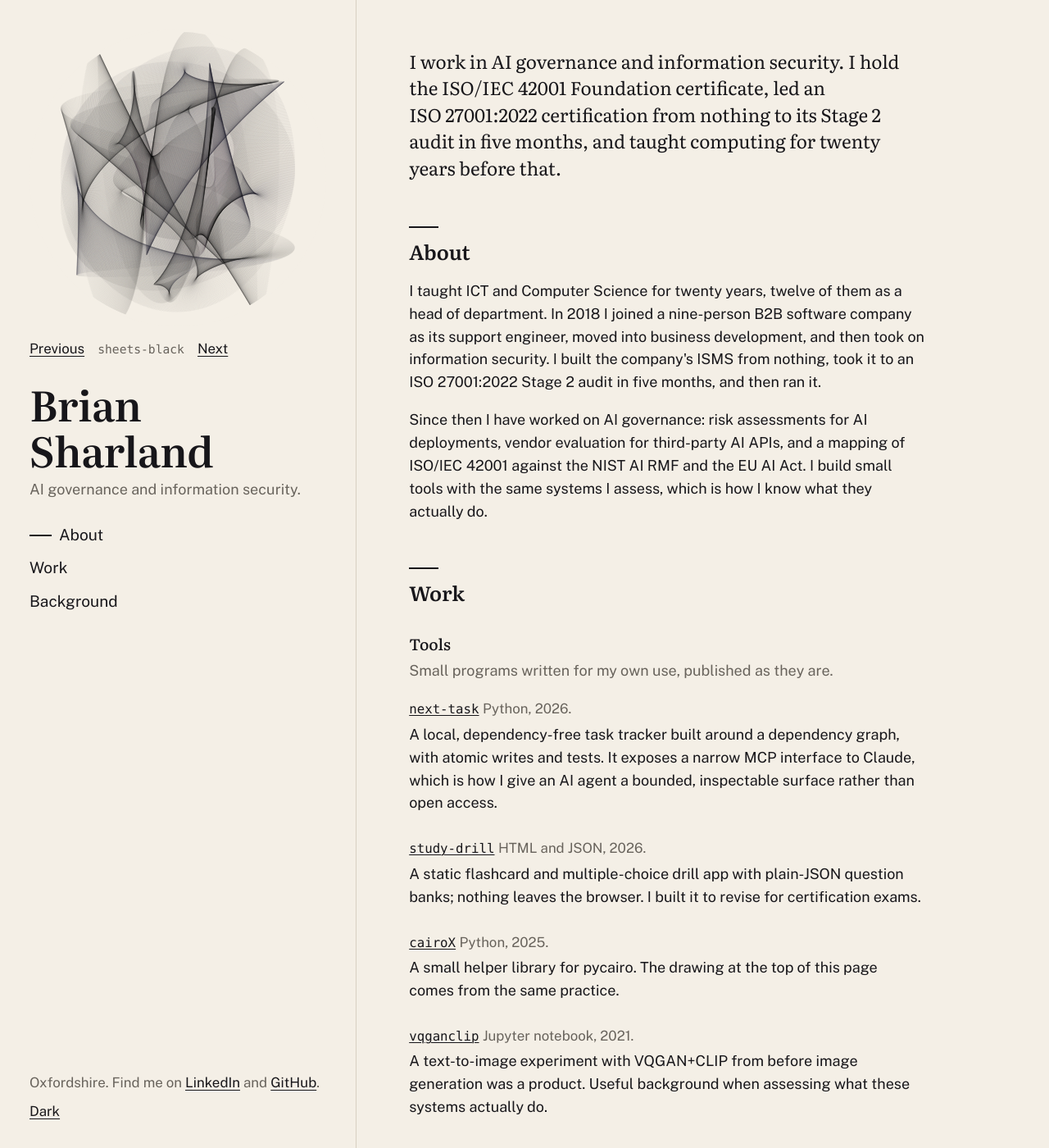
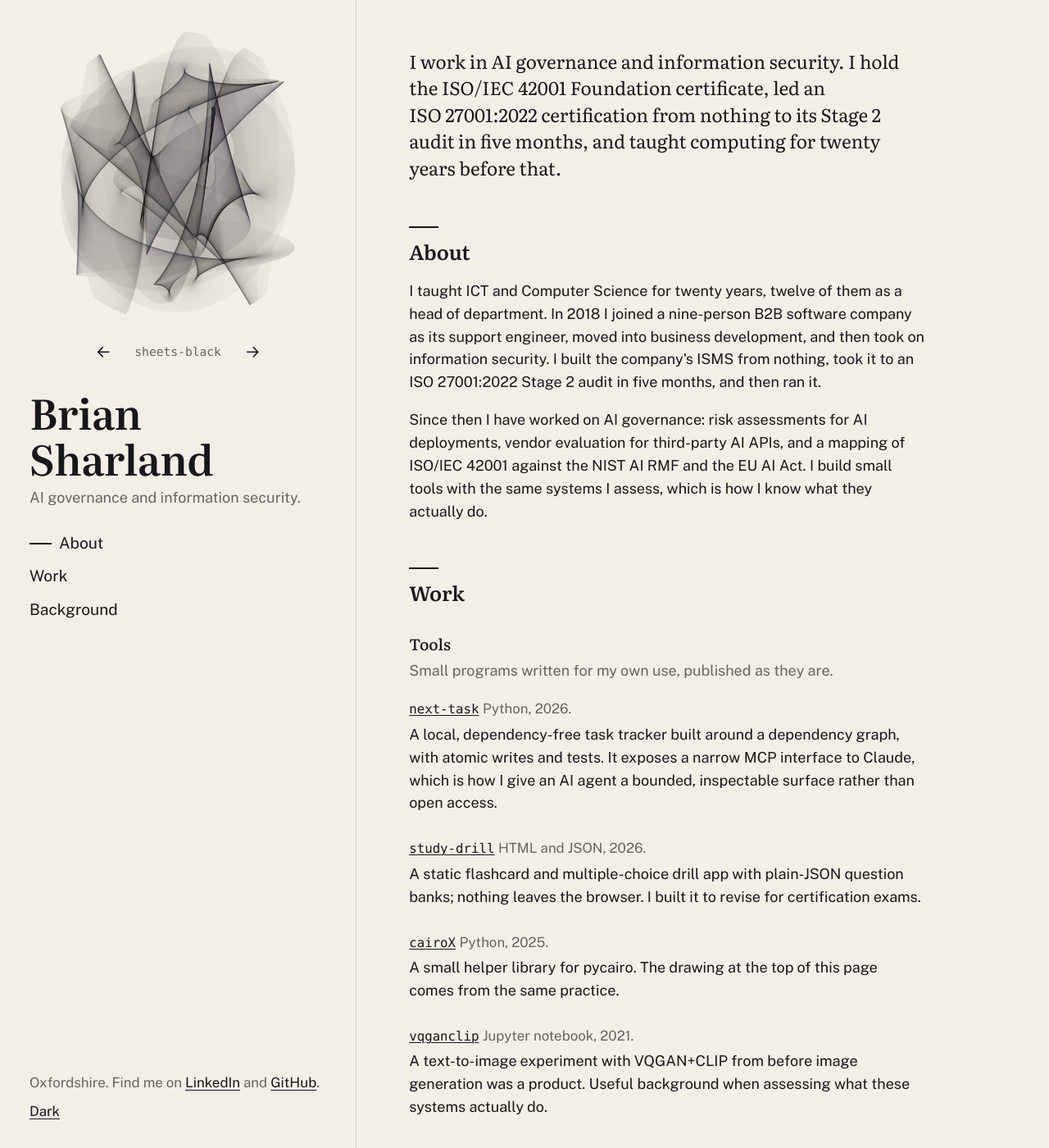
Before and after one commit to sharland/sharland.github.io, a Jekyll site: the page built from index.html, in a window 1280 px wide and 1400 px high. Shown: the whole window at 82% size. Built offline with Jekyll 4.4.1, drawn with Linux system fonts in a browser that asks for light colours.

Commit message:
Disc controls: arrows, centred under the disc
Replace the Previous and Next words with small inline SVG arrows
(labelled "Previous piece" and "Next piece" for assistive tech; the
font subsets do not carry the arrow characters). Wrap the disc and its
controls in one block so the row is centred under the disc at every
width rather than aligned with the text column.

Co-Authored-By: Claude Fable 5.1 <noreply@anthropic.com>
Claude-Session: https://claude.ai/code/session_01FV9THDVSweRU1aTMSiK2q3

```diff
--- a/_includes/side.html
+++ b/_includes/side.html
@@ -1,13 +1,15 @@
 <aside class="side">
   <div class="side-disc">
-    <canvas id="disc" role="img" aria-label="Generative drawing: a disc filled with dense coloured lines. A different piece is drawn each day."></canvas>
-    <noscript><img src="{{ '/assets/img/disc-fallback.webp' | relative_url }}" width="800" height="800" alt="Generative drawing: a disc of deep red radial lines on cream."></noscript>
+    <div class="disc-frame">
+      <canvas id="disc" role="img" aria-label="Generative drawing: a disc filled with dense coloured lines. A different piece is drawn each day."></canvas>
+      <noscript><img src="{{ '/assets/img/disc-fallback.webp' | relative_url }}" width="800" height="800" alt="Generative drawing: a disc of deep red radial lines on cream."></noscript>
+    </div>
+    <p class="disc-controls" hidden>
+      <button type="button" class="arrow" id="disc-prev" aria-label="Previous piece"><svg viewBox="0 0 24 24" aria-hidden="true" focusable="false"><path d="M19 12H5M11 6l-6 6 6 6"/></svg></button>
+      <span class="disc-name" id="disc-name" aria-live="polite"></span>
+      <button type="button" class="arrow" id="disc-next" aria-label="Next piece"><svg viewBox="0 0 24 24" aria-hidden="true" focusable="false"><path d="M5 12h14M13 6l6 6-6 6"/></svg></button>
+    </p>
   </div>
-  <p class="disc-controls" hidden>
-    <button type="button" class="textbtn" id="disc-prev">Previous</button>
-    <span class="disc-name" id="disc-name" aria-live="polite"></span>
-    <button type="button" class="textbtn" id="disc-next">Next</button>
-  </p>
   <div class="side-id">
     {% if page.url == "/" %}<h1 class="name"><a href="#top">Brian Sharland</a></h1>{% else %}<p class="name"><a href="{{ '/' | relative_url }}#top">Brian Sharland</a></p>{% endif %}
     <p class="role">AI governance and information security.</p>
--- a/assets/css/site.css
+++ b/assets/css/site.css
@@ -108,7 +108,7 @@ html {
 body { margin: 0; min-height: 100vh; }
 /* The page accent follows the disc and the ground follows the theme switch;
    a short crossfade keeps either change from snapping. */
-html, body, a, .bar, .footer, h2, .group-title, .textbtn, .menu a,
+html, body, a, .bar, .footer, h2, .group-title, .textbtn, .arrow, .menu a,
 h2::before, .menu a[aria-current="true"]::before, .bar .menu a, .side, .skip {
   transition: color 0.2s ease, background-color 0.2s ease, border-color 0.2s ease;
 }
@@ -134,8 +134,8 @@ code, .is-code { font-family: var(--mono); font-size: 0.875em; }
 .skip:focus { top: 1rem; }
 
 /* ---- Sidebar pieces (shared by both layouts) ---- */
-.side-disc { position: relative; aspect-ratio: 1 / 1; }
-.side-disc canvas, .side-disc img {
+.disc-frame { position: relative; aspect-ratio: 1 / 1; }
+.disc-frame canvas, .disc-frame img {
   position: absolute; inset: 0; width: 100%; height: 100%; display: block;
   border-radius: 50%;
 }
@@ -162,12 +162,20 @@ code, .is-code { font-family: var(--mono); font-size: 0.875em; }
 }
 .textbtn:hover { text-decoration-thickness: 2px; }
 .disc-controls {
-  display: flex; align-items: baseline; gap: 0.9rem;
-  margin: 0.75rem 0 0; font-family: var(--ui); font-size: 0.9375rem; color: var(--muted);
+  display: flex; align-items: center; justify-content: center; gap: 1rem;
+  margin: 0.75rem 0 0; font-family: var(--ui); color: var(--muted);
 }
-.disc-name { font-family: var(--mono); font-size: 0.8125rem; }
-.side-disc canvas.is-button { cursor: pointer; }
-.side-disc canvas:focus-visible { outline: 2px solid var(--accent); outline-offset: 4px; }
+.disc-name { font-family: var(--mono); font-size: 0.8125rem; min-width: 7.5em; text-align: center; }
+.arrow {
+  display: inline-flex; align-items: center; justify-content: center;
+  width: 2rem; height: 2rem; padding: 0; margin: 0;
+  background: none; border: 0; border-radius: 50%;
+  color: var(--accent); cursor: pointer;
+}
+.arrow svg { width: 1.25rem; height: 1.25rem; fill: none; stroke: currentColor; stroke-width: 1.6; stroke-linecap: round; stroke-linejoin: round; }
+.arrow:hover { color: var(--ink); }
+.disc-frame canvas.is-button { cursor: pointer; }
+.disc-frame canvas:focus-visible { outline: 2px solid var(--accent); outline-offset: 4px; }
 
 .menu { font-family: var(--ui); }
 .menu li { margin: 0; }
@@ -194,8 +202,7 @@ code, .is-code { font-family: var(--mono); font-size: 0.875em; }
     padding: 2rem 2rem 1.75rem;
     border-right: 1px solid var(--rule);
   }
-  .side-disc { width: min(100%, calc(100vh - 29rem)); margin: 0; }
-  .disc-controls { margin: 0.75rem 0 1.5rem; }
+  .side-disc { width: min(100%, calc(100vh - 29rem)); margin: 0 0 1.5rem; }
   .side-id { margin-bottom: 1.5rem; }
   .side-menu { margin-bottom: auto; }
   .menu { display: flex; flex-direction: column; gap: 0.6rem; }
@@ -220,9 +227,8 @@ code, .is-code { font-family: var(--mono); font-size: 0.875em; }
   .side-links { order: 2; padding: 0.5rem var(--gutter) 1rem; }
   .bar { order: 3; }
   .side-disc { order: 4; width: min(72vw, 22rem); margin: 1.75rem auto 0; }
-  .disc-controls { order: 5; justify-content: center; padding: 0 var(--gutter); }
-  .main { order: 6; padding: 1.5rem var(--gutter) 0; }
-  .footer { order: 7; margin: 0 var(--gutter); }
+  .main { order: 5; padding: 1.5rem var(--gutter) 0; }
+  .footer { order: 6; margin: 0 var(--gutter); }
   .side-menu, .side-theme { display: none; }
 
   .bar {
```
